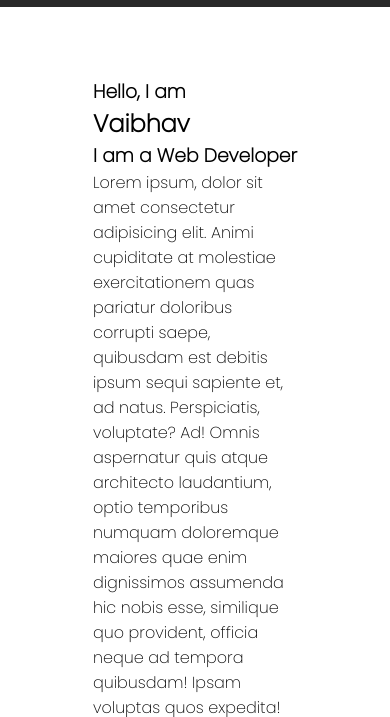
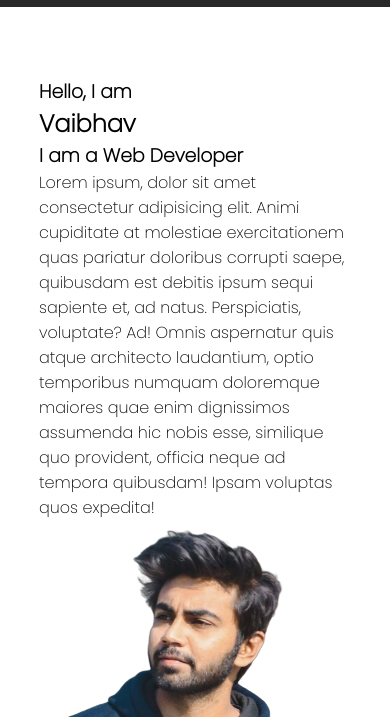
Before and after one commit to vaibhavwebdeveloper/portfolio, a plain HTML site: page index.html in a window 390 px wide. Shown: the part 63-780 px from the top of the page. Drawn offline with nearby package versions, Linux system fonts and the light colour scheme; a web font is replaced by a local one.

Commit message:
Update style.css

```diff
--- a/style.css
+++ b/style.css
@@ -207,7 +207,9 @@ footer {
   .profile img {
     width: 280px;
   }
-
+  #home .about p {
+    width: 80vw;
+  }
   nav {
     flex-direction: column;
     padding: 0 0 10px 0;
```
